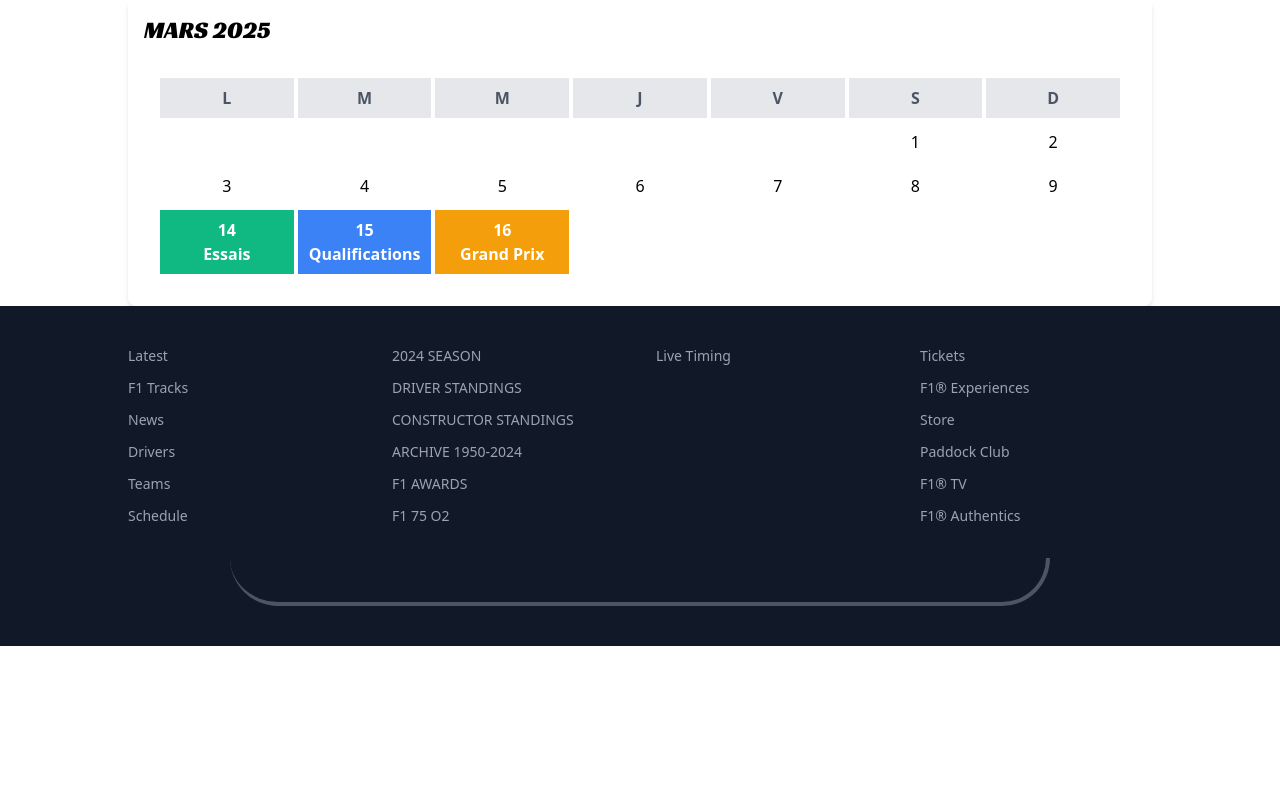
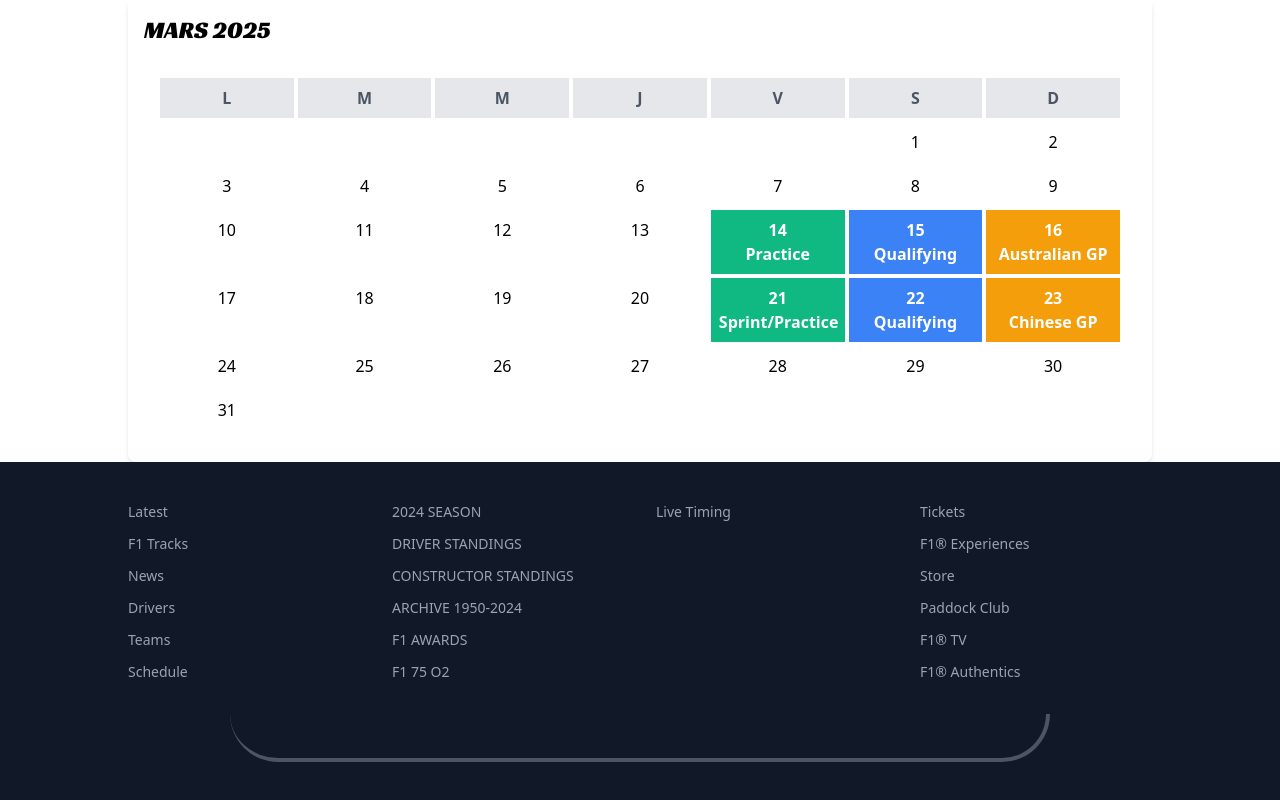
Before and after one commit to ghazy001/HeroF1, a plain HTML site: page calendar.html in a window 1280 px wide. Shown: the part 800-1600 px from the top of the page. Before the commit the page ends 1446 px from the top, so only its background shows below. Drawn offline with nearby package versions, Linux system fonts and the light colour scheme.

Commit message:
Update calendar.html

```diff
--- a/calendar.html
+++ b/calendar.html
@@ -75,16 +75,48 @@
         <div class="p-2 text-center">1</div>
         <div class="p-2 text-center">2</div>
 
-        <div class="p-2 text-center">3</div>
+      <div class="p-2 text-center">3</div>
         <div class="p-2 text-center">4</div>
         <div class="p-2 text-center">5</div>
         <div class="p-2 text-center">6</div>
         <div class="p-2 text-center">7</div>
         <div class="p-2 text-center">8</div>
         <div class="p-2 text-center">9</div>
-        <div class="p-2 text-center bg-emerald-500 text-white font-bold">14<br>Essais</div>
-        <div class="p-2 text-center bg-blue-500 text-white font-bold">15<br>Qualifications</div>
-        <div class="p-2 text-center bg-amber-500 text-white font-bold">16<br>Grand Prix</div>
+
+        <div class="p-2 text-center">10</div>
+        <div class="p-2 text-center">11</div>
+        <div class="p-2 text-center">12</div>
+        <div class="p-2 text-center">13</div>
+        <div class="p-2 text-center bg-emerald-500 text-white font-bold">14<br>Practice</div>
+        <div class="p-2 text-center bg-blue-500 text-white font-bold">15<br>Qualifying</div>
+        <div class="p-2 text-center bg-amber-500 text-white font-bold">16<br>Australian GP</div>
+
+        <!-- Week 4 -->
+        <div class="p-2 text-center">17</div>
+        <div class="p-2 text-center">18</div>
+        <div class="p-2 text-center">19</div>
+        <div class="p-2 text-center">20</div>
+        <div class="p-2 text-center bg-emerald-500 text-white font-bold">21<br>Sprint/Practice</div>
+        <div class="p-2 text-center bg-blue-500 text-white font-bold">22<br>Qualifying</div>
+        <div class="p-2 text-center bg-amber-500 text-white font-bold">23<br>Chinese GP</div>
+
+        <!-- Week 5 -->
+        <div class="p-2 text-center">24</div>
+        <div class="p-2 text-center">25</div>
+        <div class="p-2 text-center">26</div>
+        <div class="p-2 text-center">27</div>
+        <div class="p-2 text-center">28</div>
+        <div class="p-2 text-center">29</div>
+        <div class="p-2 text-center">30</div>
+
+        <!-- Week 6 -->
+        <div class="p-2 text-center">31</div>
+        <div class="p-2 text-center"></div>
+        <div class="p-2 text-center"></div>
+        <div class="p-2 text-center"></div>
+        <div class="p-2 text-center"></div>
+        <div class="p-2 text-center"></div>
+        <div class="p-2 text-center"></div>
     </div>
 </section>
 
```
